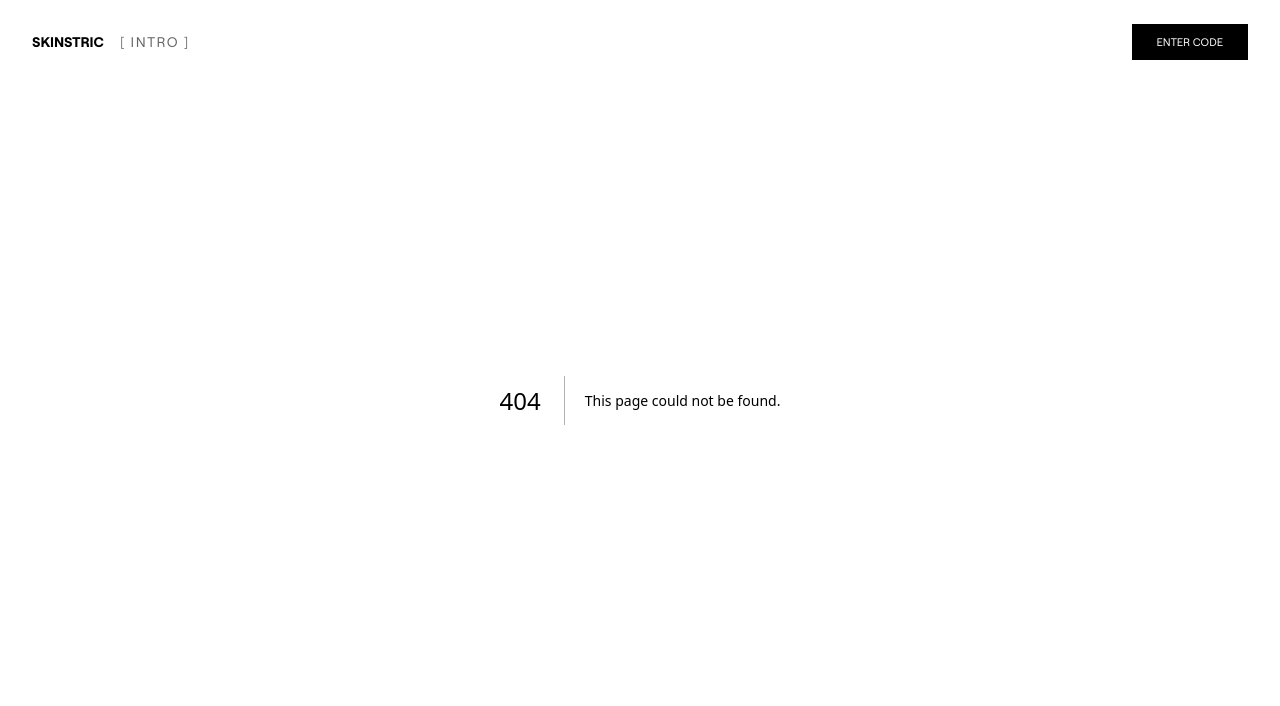
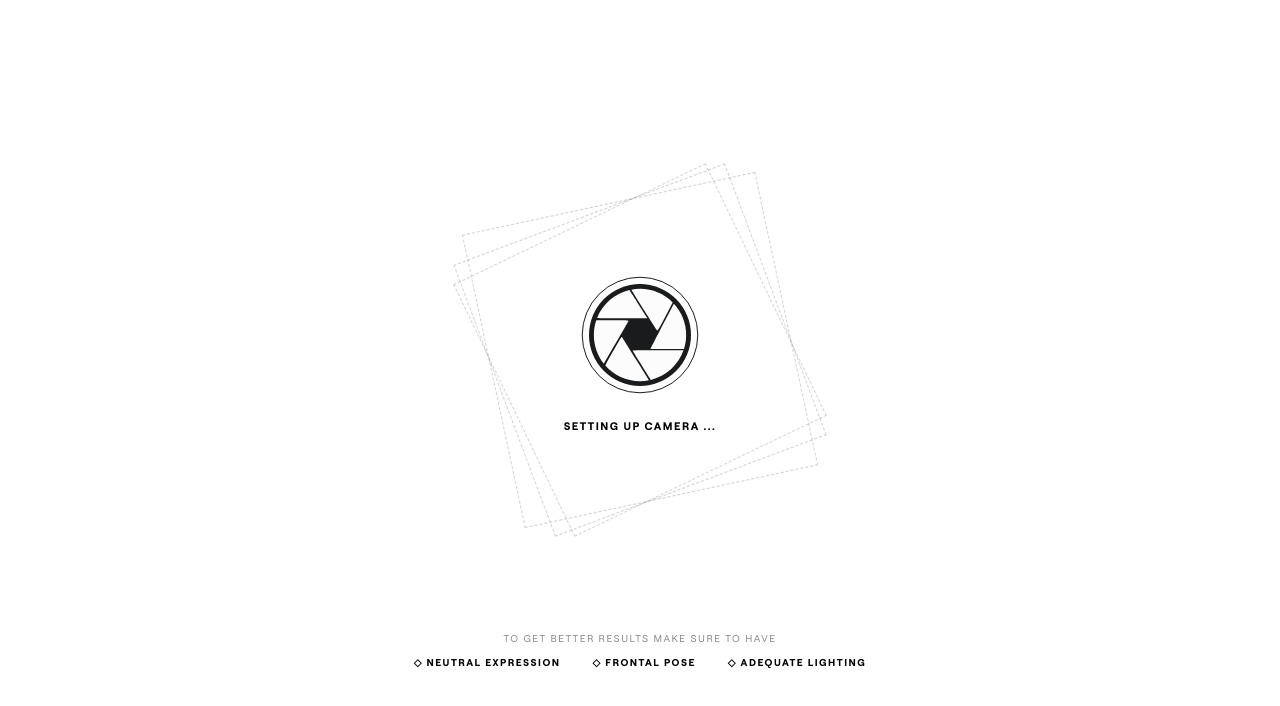
Before and after one commit to msui51/skinstric, a Next.js app: page /camera in a window 1280 px wide. Before the commit this address had no page. Shown: the top 706 px of the page. Built offline with nearby package versions, Linux system fonts and the light colour scheme.

Commit message:
added camera page

```diff
--- /dev/null
+++ b/app/camera/camera.module.css
@@ -0,0 +1,157 @@
+.page {
+  position: relative;
+  width: 100%;
+  min-height: 100vh;
+  background: #ffffff;
+  overflow: hidden;
+  display: flex;
+  flex-direction: column;
+}
+
+/* ── Main ── */
+
+.main {
+  display: flex;
+  align-items: center;
+  justify-content: space-around;
+  /* flex: 0.7; */
+  margin: auto 0;
+  min-height: 0;
+  position: relative;
+  z-index: 5;
+}
+
+/* ── Diamond container ── */
+
+.diamondContainer {
+  position: relative;
+  width: 500px;
+  height: 500px;
+  display: flex;
+  align-items: center;
+  justify-content: center;
+}
+
+.diamondFaded {
+  opacity: 0.25;
+  pointer-events: none;
+}
+
+/* ── Three dashed rotating boxes ── */
+
+.dashedBox {
+  position: absolute;
+  border: 1.5px dashed rgba(0, 0, 0, 0.18);
+  pointer-events: none;
+}
+
+.boxOuter {
+  width: 300px;
+  height: 300px;
+  animation: spinBox 60s linear infinite;
+  animation-delay: 0s;
+}
+
+.boxMiddle {
+  width: 290px;
+  height: 290px;
+  animation: spinBox 50s linear infinite;
+  animation-delay: 0s;
+  transform: rotate(15deg);
+}
+
+.boxInner {
+  width: 280px;
+  height: 280px;
+  animation: spinBox 40s linear infinite;
+  animation-delay: 0s;
+  transform: rotate(30deg);
+}
+
+@keyframes spinBox {
+  from {
+    transform: rotate(var(--start-angle, 0deg));
+  }
+  to {
+    transform: rotate(calc(var(--start-angle, 0deg) + 360deg));
+  }
+}
+
+.boxOuter {
+  --start-angle: 45deg;
+}
+
+.boxMiddle {
+  --start-angle: 30deg;
+}
+
+.boxInner {
+  --start-angle: 15deg;
+}
+
+/* ── Icon ── */
+
+.iconContainer {
+     position: relative;
+  z-index: 5;
+  display: flex;
+  flex-direction: column;
+  align-items: center;
+  gap: 16px;
+}
+
+.icon {
+  position: relative;
+    transition: transform 0.3s ease-in-out;
+}
+
+.icon:hover {
+    cursor: pointer;
+   transform: scale(1.05);
+}
+
+.iconTitle{
+    position: absolute;
+    top: 100%;
+    left: 70%;
+    transform: translate(20%, -138%);
+}
+
+.settingText {
+  font-size: 11px;
+  font-weight: 600;
+  letter-spacing: 1.5px;
+  text-transform: uppercase;
+  color: #000;
+}
+
+.footer {
+  padding: 32px;
+  transform: translateY(-100px);
+  display: flex;
+  flex-direction: column;
+  align-items: center;
+  gap: 12px;
+  /* flex-shrink: 0; */
+}
+
+.tipsTitle {
+  font-size: 10px;
+  font-weight: 500;
+  letter-spacing: 1.5px;
+  text-transform: uppercase;
+  color: #888;
+}
+
+.tipsList {
+  display: flex;
+  gap: 32px;
+}
+
+.tip {
+  font-size: 10px;
+  font-weight: 600;
+  letter-spacing: 1.5px;
+  text-transform: uppercase;
+  color: #000;
+}
--- /dev/null
+++ b/app/camera/page.tsx
@@ -0,0 +1,34 @@
+import styles from './camera.module.css';
+
+
+function Camera() {
+
+  return (
+    <div className={styles.page}>
+        <div className={styles.main}>
+            <div className={styles.diamondContainer}>
+                    <div className={`${styles.dashedBox} ${styles.boxOuter}`} />
+                    <div className={`${styles.dashedBox} ${styles.boxMiddle}`} />
+                    <div className={`${styles.dashedBox} ${styles.boxInner}`} />
+                    <div className={styles.iconContainer}>
+                        <img className={styles.icon}src='/icons/camera-icon.svg' />
+                        <p className={styles.settingText}>SETTING UP CAMERA ...</p>
+                    </div>
+
+            </div>
+        </div>
+        <footer className={styles.footer}>
+        <p className={styles.tipsTitle}>
+          TO GET BETTER RESULTS MAKE SURE TO HAVE
+        </p>
+        <div className={styles.tipsList}>
+          <span className={styles.tip}>◇ NEUTRAL EXPRESSION</span>
+          <span className={styles.tip}>◇ FRONTAL POSE</span>
+          <span className={styles.tip}>◇ ADEQUATE LIGHTING</span>
+        </div>
+      </footer>
+    </div>
+  )
+}
+
+export default Camera
--- a/components/NavBar/NavBar.tsx
+++ b/components/NavBar/NavBar.tsx
@@ -1,7 +1,12 @@
+"use client"
 import styles from "./NavBar.module.css"
+import { usePathname } from "next/navigation"
 
 function NavBar() {
+  const pathname = usePathname();
   return (
+    <>
+    {pathname === '/camera' ? null :
     <header className={styles.header}>
         <div className={styles.headerLeft}>
           <span className={styles.logo}>SKINSTRIC</span>
@@ -12,6 +17,8 @@ function NavBar() {
         </div>
         <button className={styles.enterCodeBtn}>ENTER CODE</button>
       </header>
+      }
+    </>
   )
 }
 
```
Also changed, not shown: app/result/page.tsx (+36 -2 lines), app/result/result.module.css (+87 -0 lines).
